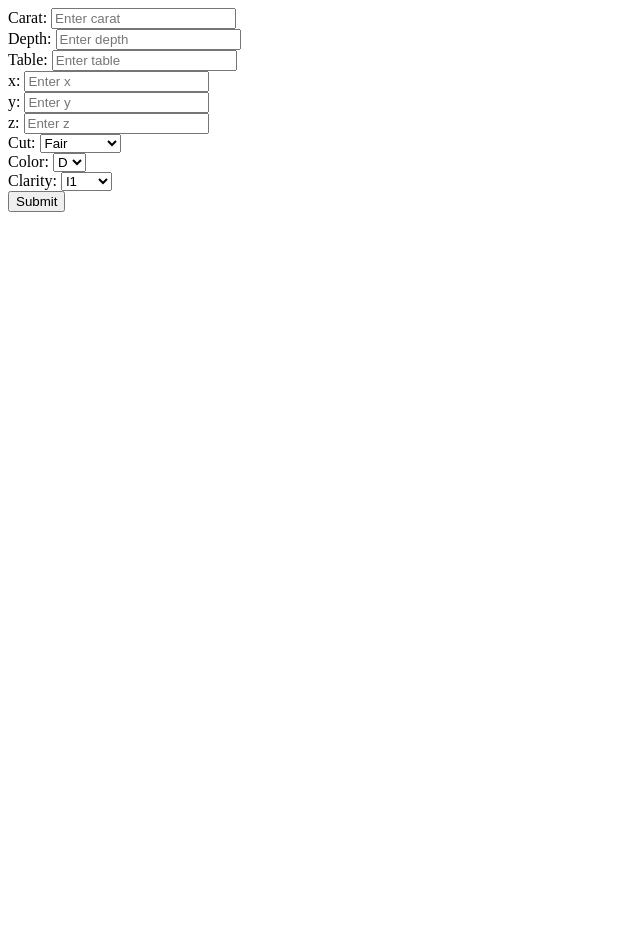
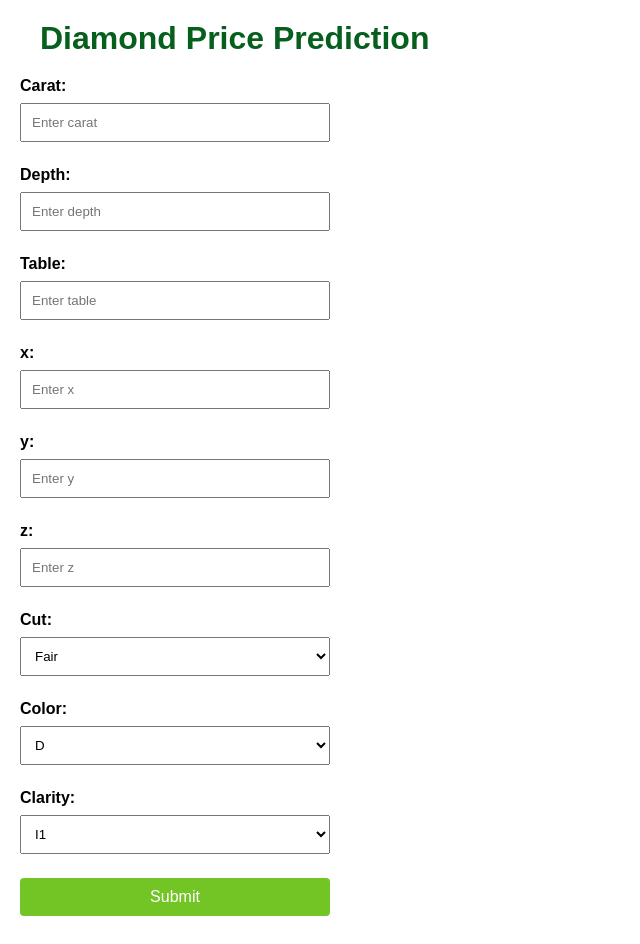
Before and after one commit to CKS1210/DiamondPricePrediction, a Flask app: page /predict in a window 1280 px wide. Shown: the whole page, without its empty margins (0-640 px from the left). Before the commit the page ends 800 px from the top, so only its background shows below. Run offline with Flask 3, Linux system fonts and the light colour scheme.

Commit message:
styling update

```diff
--- /dev/null
+++ b/static/styles.css
@@ -0,0 +1,74 @@
+/* Reset some default styles */
+body,
+h1,
+h2,
+h3,
+p,
+form {
+  margin: 0;
+  padding: 0;
+}
+
+body {
+  font-family: "Arial", sans-serif;
+  background-color: #17-5104;
+}
+
+h1 {
+  text-align: left;
+  color: #075f1e;
+  padding-top: 20px;
+  padding-left: 40px;
+}
+
+.container {
+  max-width: 300px;
+  margin: 20px auto;
+  padding: 20px;
+  background-color: #fff;
+  border-radius: 8px;
+  box-shadow: 0 0 10px rgba(0, 0, 0, 0.1);
+}
+
+form {
+  padding: 20px;
+}
+
+.form-group {
+  margin-bottom: 16px;
+}
+
+label {
+  display: block;
+  margin-bottom: 8px;
+  font-weight: bold;
+}
+
+input,
+select {
+  width: 25%;
+  padding: 10px;
+  margin-bottom: 8px;
+  box-sizing: border-box;
+}
+
+input[type="submit"] {
+  background-color: #73c526; /* Pantone 2985 C */
+  color: #fff;
+  padding: 10px 15px;
+  border: none;
+  border-radius: 4px;
+  cursor: pointer;
+  font-size: 16px;
+}
+
+input[type="submit"]:hover {
+  background-color: #0077b5; /* Slightly darker shade on hover */
+}
+
+.result {
+  margin-top: 20px;
+  font-size: 18px;
+  font-weight: bold;
+  color: #b5cf22;
+}
--- a/templates/form.html
+++ b/templates/form.html
@@ -1,68 +1,77 @@
 <html>
+  <head>
+    <meta charset="UTF-8" />
+    <meta name="viewport" content="width=device-width, initial-scale=1.0" />
+    <title>Your Flask App</title>
+    <link
+      rel="stylesheet"
+      href="{{ url_for('static', filename='styles.css') }}"
+    />
+  </head>
   <body>
-<form action = "{{url_for('predict_datapoint')}}" method="POST">
-    <div class = "form-group">
-        <label for = "carat">Carat:</label>
-        <input type = 'text' id = 'carat' name = "carat" placeholder = "Enter carat">
+    <h1>Diamond Price Prediction</h1>
+    <form action="{{url_for('predict_datapoint')}}" method="POST">
+      <div class="form-group">
+        <label for="carat">Carat:</label>
+        <input type="text" id="carat" name="carat" placeholder="Enter carat" />
       </div>
-    <div class = "form-group">
-        <label for = "depth">Depth:</label>
-        <input type = 'text' id = 'depth' name = "depth" placeholder = "Enter depth">
+      <div class="form-group">
+        <label for="depth">Depth:</label>
+        <input type="text" id="depth" name="depth" placeholder="Enter depth" />
       </div>
-    <div class = "form-group">
-        <label for = "table">Table:</label>
-        <input type = 'text' id = 'table' name = "table" placeholder = "Enter table">
+      <div class="form-group">
+        <label for="table">Table:</label>
+        <input type="text" id="table" name="table" placeholder="Enter table" />
       </div>
-    <div class = "form-group">
-        <label for = "x">x:</label>
-        <input type = 'text' id = 'x' name = "x" placeholder = "Enter x">
+      <div class="form-group">
+        <label for="x">x:</label>
+        <input type="text" id="x" name="x" placeholder="Enter x" />
       </div>
-    <div class = "form-group">
-        <label for = "y">y:</label>
-        <input type = 'text' id = 'y' name = "y" placeholder = "Enter y">
+      <div class="form-group">
+        <label for="y">y:</label>
+        <input type="text" id="y" name="y" placeholder="Enter y" />
       </div>
-    <div class = "form-group">
-        <label for = "z">z:</label>
-        <input type = 'text' id = 'z' name = "z" placeholder = "Enter z">
+      <div class="form-group">
+        <label for="z">z:</label>
+        <input type="text" id="z" name="z" placeholder="Enter z" />
       </div>
-    <div class = "form-group">
-        <label for = "cut">Cut:</label>
-        <select id='cut' name = 'cut'>
-            <option value = "Fair">Fair</option>
-            <option value = "Good">Good</option>
-            <option value = "Very Good">Vey Good</option>
-            <option value = "Premium">Premium</option>
-            <option value = "Ideal">Ideal</option>
+      <div class="form-group">
+        <label for="cut">Cut:</label>
+        <select id="cut" name="cut">
+          <option value="Fair">Fair</option>
+          <option value="Good">Good</option>
+          <option value="Very Good">Vey Good</option>
+          <option value="Premium">Premium</option>
+          <option value="Ideal">Ideal</option>
         </select>
       </div>
-    <div class = "form-group">
-        <label for = "color">Color:</label>
-        <select id='color' name = 'color'>
-            <option value = "D">D</option>
-            <option value = "E">E</option>
-            <option value = "F">F</option>
-            <option value = "G">G</option>
-            <option value = "H">H</option>
-            <option value = "I">I</option>
-            <option value = "J">J</option>
+      <div class="form-group">
+        <label for="color">Color:</label>
+        <select id="color" name="color">
+          <option value="D">D</option>
+          <option value="E">E</option>
+          <option value="F">F</option>
+          <option value="G">G</option>
+          <option value="H">H</option>
+          <option value="I">I</option>
+          <option value="J">J</option>
         </select>
       </div>
-    <div class = "form-group">
-        <label for = "clarity">Clarity:</label>
-        <select id='clarity' name = 'clarity'>
-            <option value = "I1">I1</option>
-            <option value = "SI2">SI2</option>
-            <option value = "SI1">SI1</option>
-            <option value = "VS2">VS2</option>
-            <option value = "VS1">VS1</option>
-            <option value = "WS2">WS2</option>
-            <option value = "WS1">WS1</option>
-            <option value = "IF">IF</option>
+      <div class="form-group">
+        <label for="clarity">Clarity:</label>
+        <select id="clarity" name="clarity">
+          <option value="I1">I1</option>
+          <option value="SI2">SI2</option>
+          <option value="SI1">SI1</option>
+          <option value="VS2">VS2</option>
+          <option value="VS1">VS1</option>
+          <option value="WS2">WS2</option>
+          <option value="WS1">WS1</option>
+          <option value="IF">IF</option>
         </select>
       </div>
-    <div style = "clear:both;"></div>
-        <input type = "submit" value = "Submit">
-
+      <div style="clear: both"></div>
+      <input type="submit" value="Submit" />
     </form>
 
     {{final_result}}
```
Also changed, not shown: README.md, diamondpriceprediction.PNG (added), templates/index.html (line endings or trailing spaces). Lines whose indentation alone changed are shown as unchanged.
